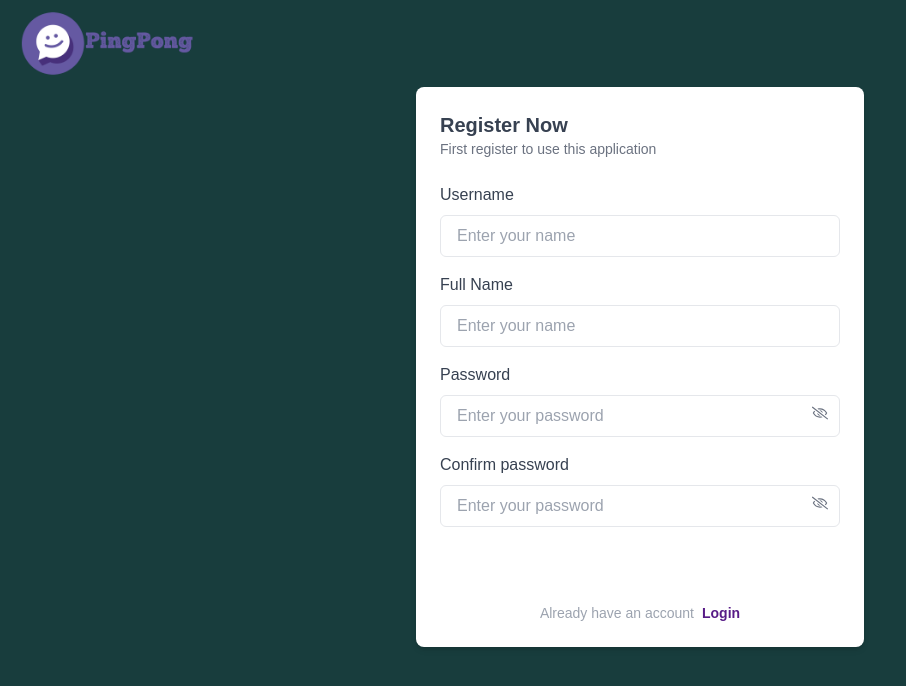
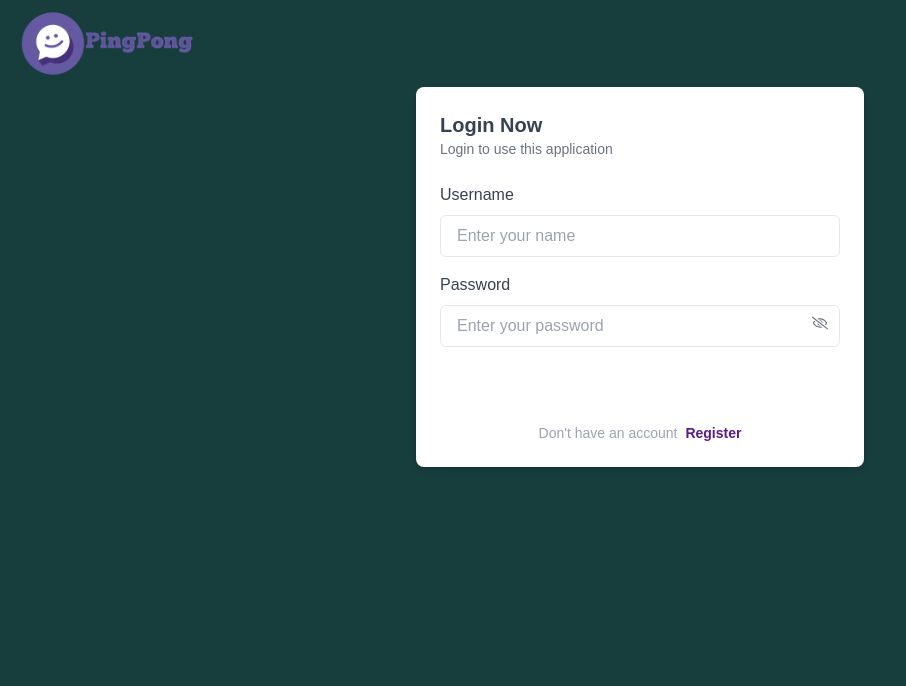
Before and after one commit to dharmendra841434/ChatingRoom, a Next.js app in the folder client/: page / in a window 1280 px wide. Shown: the top 686 px of the page, without its empty margins (0-906 px from the left). Built offline with nearby package versions, Linux system fonts and the light colour scheme; no server answers.

Commit message:
try to fix bug

```diff
--- a/client/src/app/page.jsx
+++ b/client/src/app/page.jsx
@@ -5,7 +5,7 @@ import RegisterPage from "@/components/RegisterPage";
 import React, { useState } from "react";
 
 const Home = () => {
-  const [activeTab, setActiveTab] = useState("register");
+  const [activeTab, setActiveTab] = useState("login");
   // const [roomKey, setRoomKey] = useState("");
   // const [userName, setUserName] = useState("");
   // const router = useRouter();
--- a/client/src/hooks/ApiRequiests/axiosInstance.js
+++ b/client/src/hooks/ApiRequiests/axiosInstance.js
@@ -14,7 +14,7 @@ axiosInstance.interceptors.request.use(
     // Check if running on the client side
     if (typeof window !== "undefined") {
       token = localStorage.getItem("token");
-      console.log(token, "token");
+      //console.log(token, "token");
     } else {
       // If running on the server, the token needs to be retrieved differently
       console.warn(
--- a/client/src/middleware.js
+++ b/client/src/middleware.js
@@ -2,6 +2,8 @@ import { NextResponse } from "next/server";
 
 function middleware(request) {
   const token = request.cookies.get("accessToken"); // Get the token from the cookies
+
+  console.log(token, "this is token");
 
   const { pathname } = request.nextUrl; // Get the current pathname
 
```
Also changed, not shown: 1 other file (tests, documents, lock files or other folders).
